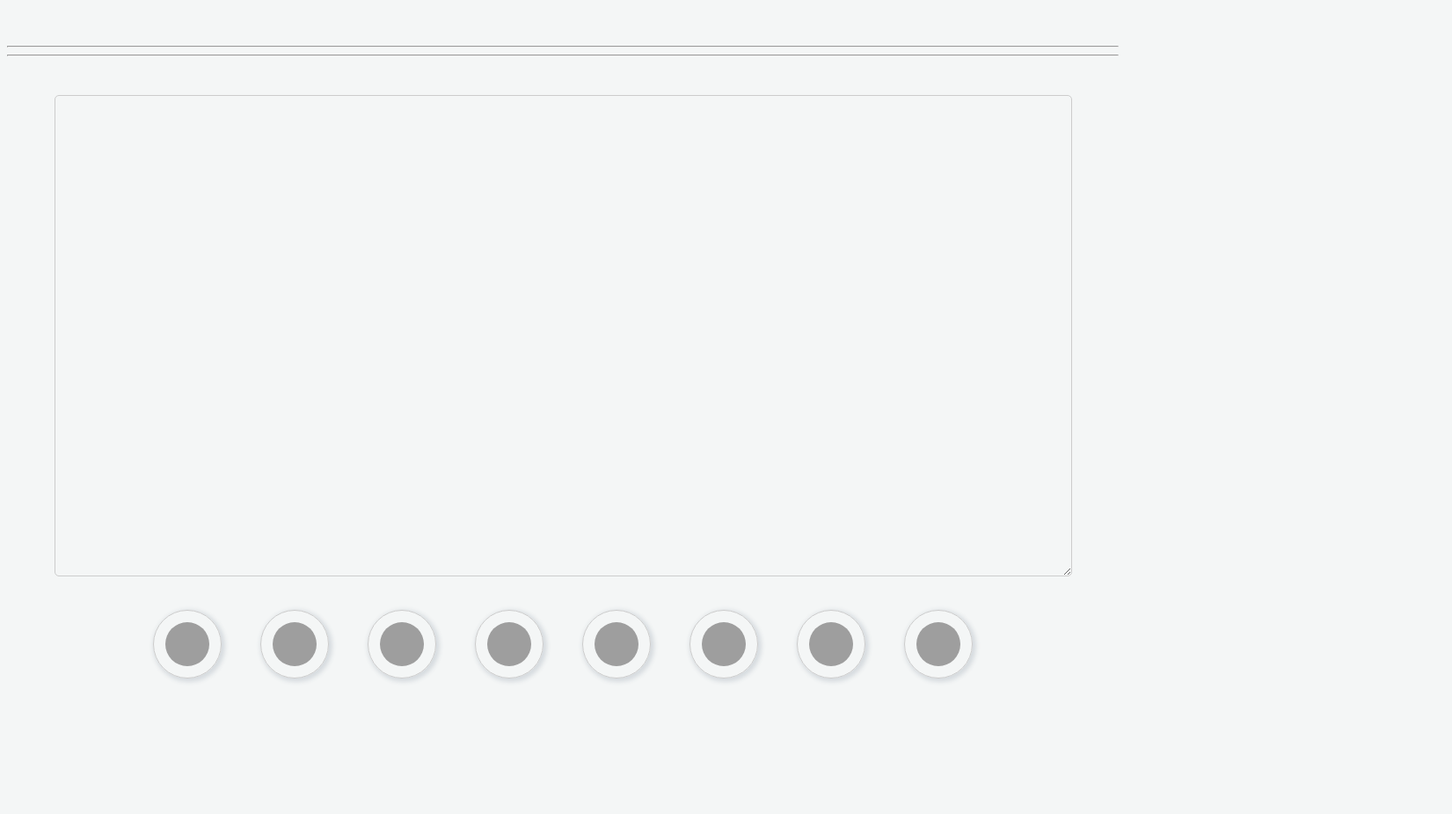
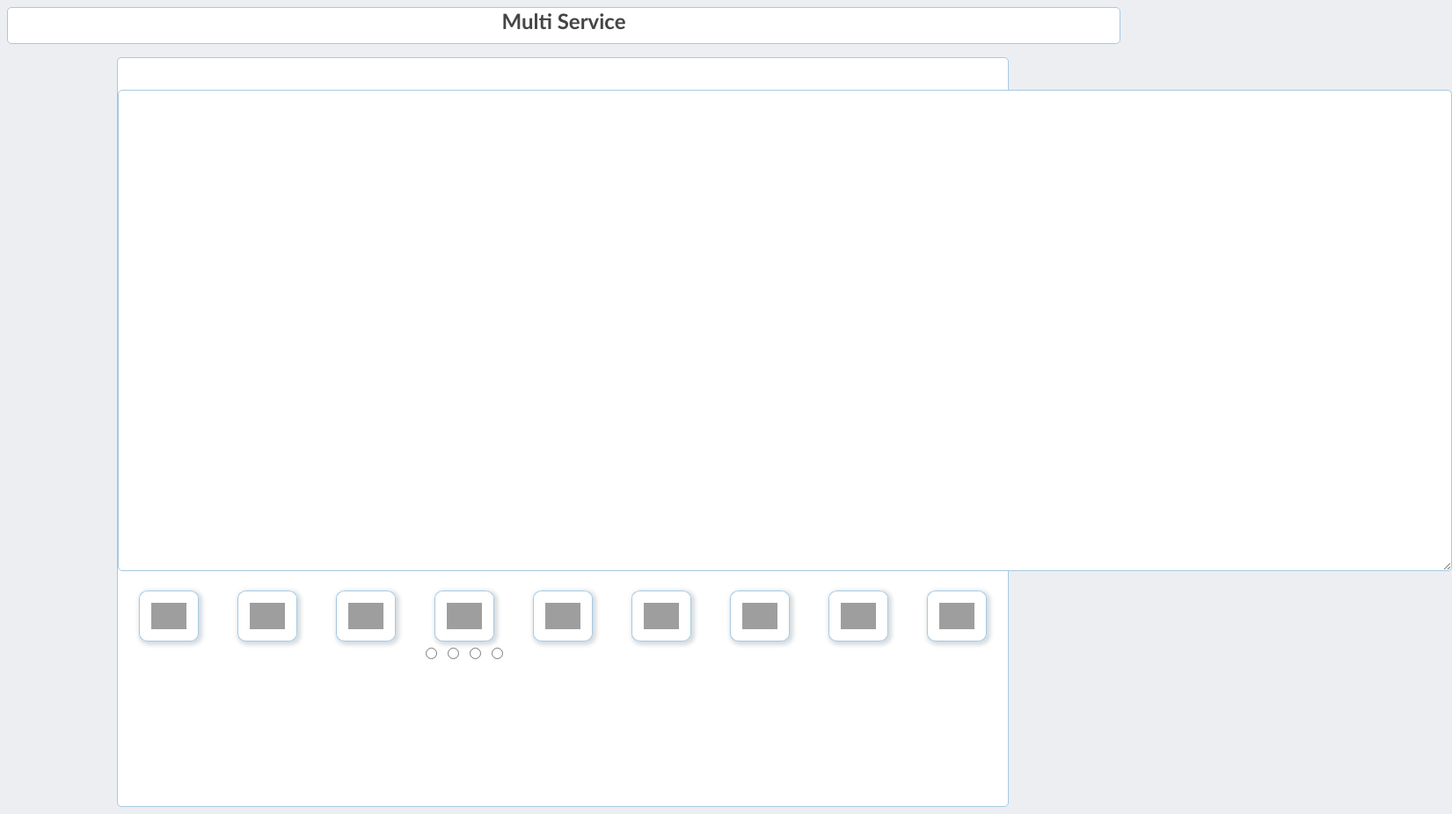
Before and after one commit to abdelhafid3008/opm52, a plain HTML site: page index.html in a window 1280 px wide. Shown: the whole page at 88% size, 1651 px wide, since content can reach past the window. Before the commit the page ends 800 px from the top, so only its background shows below. Drawn offline with Linux system fonts and the light colour scheme; grey boxes are pictures that could not be loaded.

Commit message:
Update index.html

```diff
--- a/index.html
+++ b/index.html
@@ -7,18 +7,45 @@
 <!-- by: Abdelhafid -->
 <style>
 body{
-background-color: #F4F6F6;
+background-color: #ECEEF2;
+
 }
+
+div.head{
+background-color: #ffffff;
+border: 1px solid #a6c9e2;
+width:100%;
+height:40px;
+border-radius: 5px;
+font-family: Trebuchet MS, Arial, Helvetica, sans-serif;
+color: #454545;
+font-size: 10px;
+
+}
+div.head.font{
+align:center;
+padding-top:25px;
+}
+
+section.content{
+background-color: #ffffff;
+border: 1px solid #a6c9e2;
+width:80%;
+height:850px;
+border-radius: 5px;
+margin-top:15px;
+}
+
 textarea{
 padding: 10px;
 position: relative;
-background-color: #F4F6F6;
-border:1px solid #ccc;
+background-color: #ffffff;
+border: 1px solid #a6c9e2;
 border-radius: 5px;
 z-index: 1;
   }
 textarea:hover{
-border:1px solid #000;
+border:1px solid #16c9e2;
 border-radius: 5px;
 }
 .button {
@@ -27,15 +54,16 @@ padding: 13px 13px;
 img.button{
 margin-left: 20px;
 margin-right: 20px;
-height:50px;
-width:50px;
+height:30px;
+width:40px;
 cursor: pointer;
-border: 1px solid #ccc;
-border-radius: 50%;
+border: 1px solid #a6c9e2;
+border-radius: 15%;
 box-shadow: 2px 2px 5px 2px #D6DBDF;
   }
 img.button:active{
  box-shadow: none;
+ border:1px solid #16c9e2;
 }
 div.dom{
 width:20%;
@@ -44,6 +72,7 @@ background-color: #ffffff;
 margin-left: 10px;
 z-index: 2;
 display: none;
+top: 50px;
 box-shadow: 0 4px 8px 0 rgba(0, 0, 0, 0.2), 0 6px 20px 0 rgba(0, 0, 0, 0.19);
 }
 
@@ -59,27 +88,45 @@ a:hover{
 color:#ccc;
 text-decoration:underline;
 }
+div.radioBondary{
+position: relative;
+left: -113px;
+
+}
 
 </style>
 <body>
+<center>
+<div class="head"><font size="5"> <b>Multi Service</b></font></div>
+
+<section class="content">
 <br><br>
-<hr><hr>
+<textarea rows="35" cols="185" id="text"></textarea>
 <br><br>
-<center>
-<div id="dom" class="dom"> </div>
-<textarea rows="35" cols="140" id="text"></textarea>
-<br><p id="demo"></p><br>
+<div>
+<img src="https://i.imgur.com/Az8e3w7.png" class="button" onclick="khlat()"/>
+<img src="https://i.imgur.com/lQHr6rX.png" class="button" onclick="kbar()"/>
+<img src="https://i.imgur.com/2hmzBsC.png" class="button" onclick="kbrsgr()"/>
+<img src="https://i.imgur.com/bOZ8q8n.png" class="button" onclick="boundary()"/>
+<img src="https://i.imgur.com/Gvq39VY.png" class="button" onclick="nega()"/>
+<img src="https://i.imgur.com/0ESfE3z.png" class="button" onclick="hayd()"/>
+<img src="https://i.imgur.com/xOaEwGA.png" class="button" onclick="chek()"/>
+<img src="https://i.imgur.com/OdKeFCT.png" class="button" onclick="base64()"/>
+<img src="https://i.imgur.com/AsG3UTw.png" class="button" onclick="clean()"/>
 
-<img src="https://i.imgur.com/DBhLVRJ.png" class="button" onclick="khlat()"/>
-<img src="https://i.imgur.com/aGjezXS.png" class="button" onclick="kbar()"/>
-<img src="https://i.imgur.com/a9ijGLW.png" class="button" onclick="kbrsgr()"/>
-<img src="https://i.imgur.com/gLZMmTy.png" class="button" onclick="nega()"/>
-<img src="https://i.imgur.com/34gLT4I.png" class="button" onclick="hayd()"/>
-<img src="https://i.imgur.com/560lskU.png" class="button" onclick="chek()"/>
-<img src="https://i.imgur.com/M09sE10.png" class="button" onclick="base64()"/>
-<img src="https://i.imgur.com/vqiDdum.png" class="button" onclick="clean()"/>
+<div class='radioBondary'>
+<input type="radio" id="bondary1" name="bondary" >
+<input type="radio" id="bondary2" name="bondary" >
+<input type="radio" id="bondary3" name="bondary">
+<input type="radio" id="bondary4" name="bondary">
+</div>
+ </div>
+ </section>
+ <div id="dom" class="dom"> </div>
+</center>
 
-</center>
+
+
 
 <script>
 
@@ -121,6 +168,42 @@ bool = true;
 }
 }
 
+function boundary(){
+var bondary1 = document.getElementById("bondary1");
+var bondary2 = document.getElementById("bondary2");
+var bondary3 = document.getElementById("bondary3");
+	element.value = '';
+	let result = "b";
+	let hexChar = "1234567890abcdef";
+
+if (bondary1.checked){
+    for (var i = 0; i < 32; i++) {
+	result += hexChar.charAt(Math.floor(Math.random() * hexChar.length));
+}
+	element.value = "_=_swift_" + Math.floor(Math.random() * 10000000000) + "_" + result + "_=_";
+
+}else if (bondary2.checked) {
+    for (var i = 0; i < 59; i++) {
+	result += hexChar.charAt(Math.floor(Math.random() * hexChar.length));
+}
+	element.value = result;
+
+}else if (bondary3.checked) {
+    for (var i = 0; i < 31; i++) {
+	result += hexChar.charAt(Math.floor(Math.random() * hexChar.length));
+}
+	element.value = "_----------=_MCPart_" + result;
+
+}
+else if (bondary4.checked) {
+	element.value = "----=_Part_" + Math.floor(Math.random() * 1000000) + "_" + Math.floor(Math.random() * 100000000)+ "." + Math.floor(Math.random() * 1000000000000)  ;
+
+}
+
+
+}
+
+
 function kbrsgr(){
 
   var input = element.value;
@@ -141,17 +224,17 @@ function kbrsgr(){
 function nega(){
   var input = element.value;
   element.value = input
-                      .replace(/ /gi , '_')
-                      .replace(/a/gi , '-Â/')
-                      .replace(/o/gi , '0-')
-                      .replace(/u/gi , '*Û*')
-                      .replace(/i/gi , '&ï')
-                      .replace(/e/gi , 'Ë|')
-					  .replace(/,/gi , ' __Random_anm[5,s] ');
+                      .replace(/  /gi , '_')
+                      .replace(/a/gi , '<p>')
+                      .replace(/o/gi , '<tr>')
+                      .replace(/u/gi , '<div>')
+                      .replace(/i/gi , '<br>')
+                      .replace(/e/gi , '<br>')
+					  .replace(/,/gi , '<td valign="top">');
 }
 
 function hayd(){
-  var input = element.value;
+    var input = element.value;
   element.value = input.replace(/^\s*$(?:\r\n?|\n)/gm, "");
 }
 
@@ -182,11 +265,11 @@ else{
 }
 
 function header(){
-  var input = element.value;
+    var input = element.value;
   element.value = 'To: <__To>\nReference: <20020101.outlook@mail-__Random_nm[7].es>\nContent-Type: multipart/digest; boundary="_5098DFG489H4D9FGH021659192569165DF0GH2651659_"\nCc:__To\nMIME-Version: 10.0\nMessage-ID: <__Random_anm[21,u]-Ct-s25fdfd52fd52-107.6.__Random_nm[4].94@369502FG369502FG.mx.google.com>\nARC-Authentication-Results: i=1; mx.google.com7652002X7652002\nX-CSA-Complaints: whitelist-complaints@eco.de\nDate: __smtpDate\nSubject: CongratuLations __LinkU ! __Random_nm[3]\nReferences: <___Random_al[15,l].___Random_al[96,l].___Random_al[32,l].JavaMail.app@mail-mx.google.com>\nFrom: _GoldEnTiger<___Random_al[10,s]_@mailnews.__Bounce_dnO>\nFeedback-ID: 815-anexp#nret-fa:account-NOTIFIER-__Random_al[23,l],__Random_al[10,l]-NOTIFIER-__Random_al[23,l],';
-
 khlat();
 }
+
 
 
 function clean(){
```
